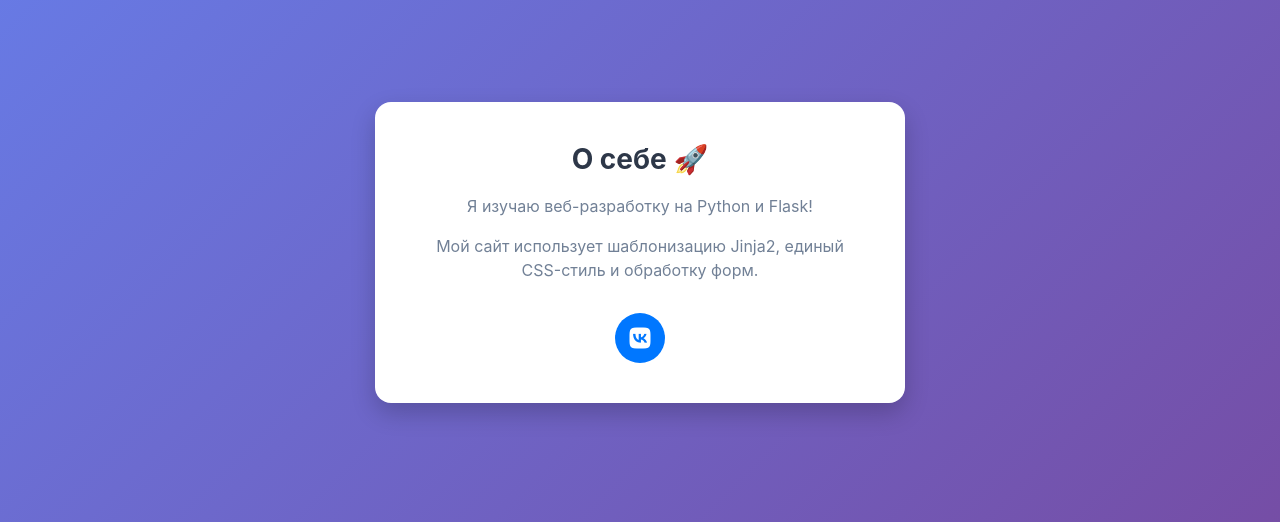
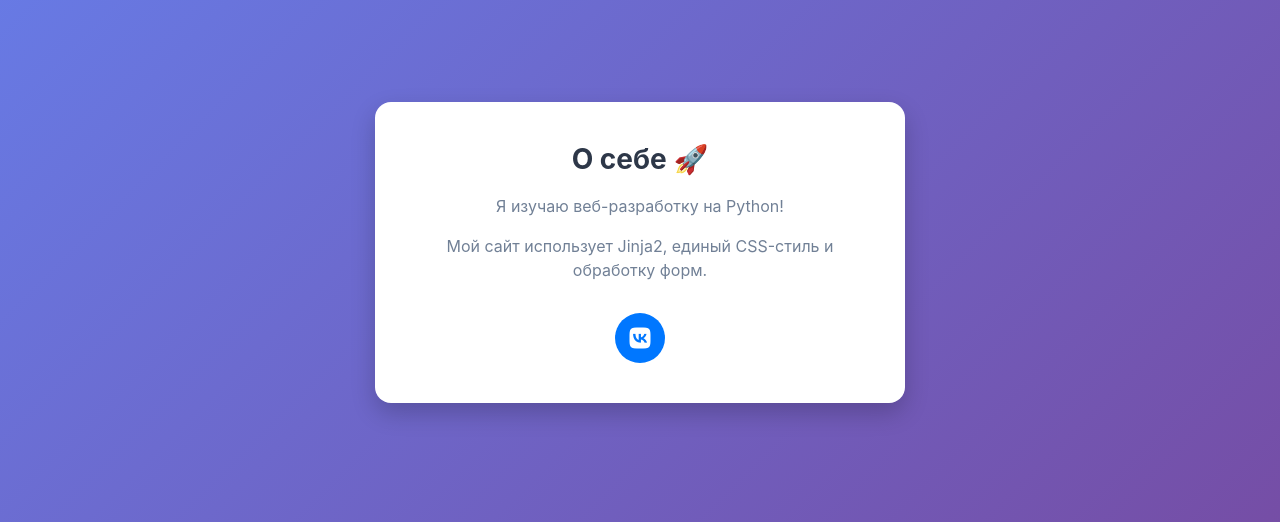
Before and after one commit to rostickk02/sitessr, a Flask app: page /about in a window 1280 px wide. Shown: the part 174-696 px from the top of the page. Run offline with Flask 3, Linux system fonts and the light colour scheme.

Commit message:
Update about.html

```diff
--- a/templates/about.html
+++ b/templates/about.html
@@ -5,12 +5,12 @@
 {% block content %}
 <div class="card">
     <h1>О себе 🚀</h1>
-    <p>Я изучаю веб-разработку на Python и Flask!</p>
-    <p>Мой сайт использует шаблонизацию Jinja2, единый CSS-стиль и обработку форм.</p>
+    <p>Я изучаю веб-разработку на Python!</p>
+    <p>Мой сайт использует Jinja2, единый CSS-стиль и обработку форм.</p>
 
     <!-- Кнопка-иконка VK -->
     <a href="https://vk.ru/alpina0" target="_blank" class="vk-icon-btn" title="Мой ВКонтакте">
         <i class="fa-brands fa-vk"></i>
     </a>
 </div>
-{% endblock %}
+<!-- {% endblock %} -->
```
